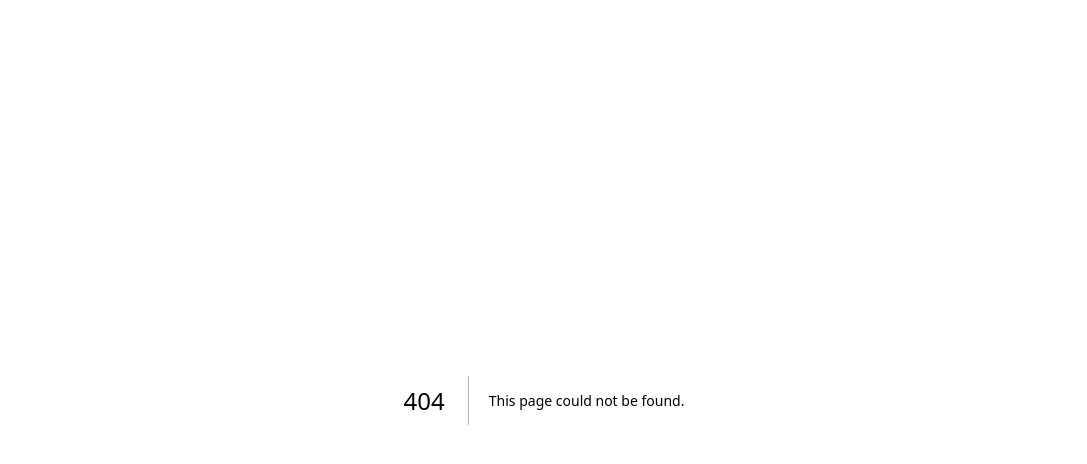
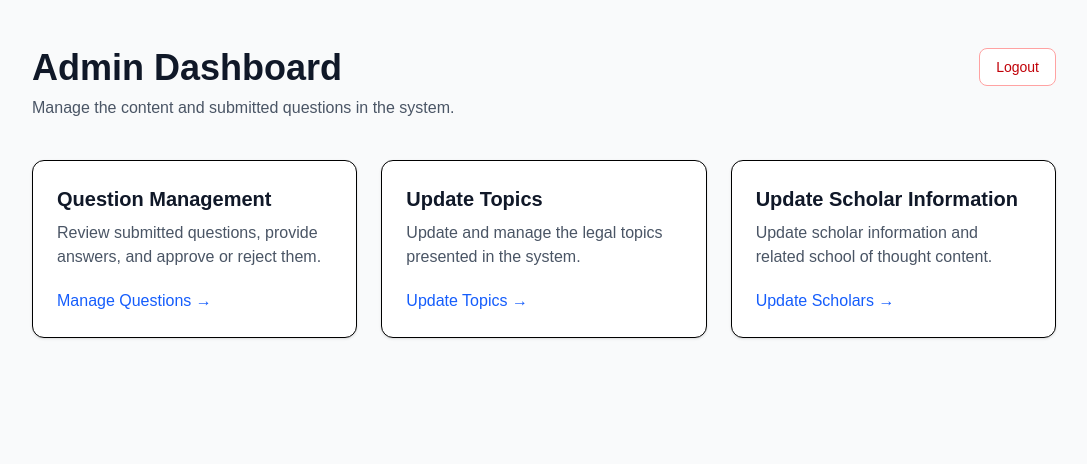
Before and after one commit to fatmakaa/fyp, a Next.js app: page /admin in a window 1280 px wide. Before the commit this address had no page. Shown: the top 464 px of the page, without its empty margins (96-1183 px from the left). Built offline with nearby package versions, Linux system fonts and the light colour scheme; no server answers.

Commit message:
adminpage

```diff
--- /dev/null
+++ b/src/app/admin/LogoutButton.tsx
@@ -0,0 +1,20 @@
+"use client";
+
+export default function LogoutButton() {
+  async function handleLogout() {
+    await fetch("/api/admin/logout", {
+      method: "POST",
+    });
+
+    window.location.href = "/admin/login";
+  }
+
+  return (
+    <button
+      onClick={handleLogout}
+      className="rounded-lg border border-red-300 bg-white px-4 py-2 text-sm font-medium text-red-700 hover:bg-gray-100"
+    >
+      Logout
+    </button>
+  );
+}
--- a/src/app/admin/login/page.tsx
+++ b/src/app/admin/login/page.tsx
@@ -25,7 +25,7 @@ export default function AdminLoginPage() {
     });
 
     if (response.ok) {
-      router.push("/admin/questions");
+      router.push("/admin");
     } else {
       setError("Invalid username or password.");
     }
--- /dev/null
+++ b/src/app/admin/page.tsx
@@ -0,0 +1,94 @@
+import { cookies } from "next/headers";
+import { redirect } from "next/navigation";
+import Link from "next/link";
+import LogoutButton from "./LogoutButton";
+
+export default async function AdminPage() {
+  const cookieStore = await cookies();
+  const session = cookieStore.get("admin_session");
+
+  if (session?.value !== process.env.ADMIN_SESSION_TOKEN) {
+    redirect("/admin/login");
+  }
+
+  return (
+    <main className="min-h-screen bg-gray-50 px-6 py-12">
+      <div className="mx-auto max-w-5xl">
+
+        <header className="mb-10 flex items-start justify-between">
+          <div>
+            <h1 className="text-4xl font-bold text-gray-900">
+              Admin Dashboard
+            </h1>
+
+            <p className="mt-2 text-gray-600">
+              Manage the content and submitted questions in the system.
+            </p>
+          </div>
+
+          <LogoutButton />
+        </header>
+
+        <section className="grid gap-6 md:grid-cols-3">
+
+          {/* Question Management */}
+          <Link
+            href="/admin/questions"
+            className="rounded-xl border bg-white p-6 shadow-sm transition hover:shadow-md"
+          >
+            <h2 className="text-xl font-semibold text-gray-900">
+              Question Management
+            </h2>
+
+            <p className="mt-2 text-gray-600">
+              Review submitted questions, provide answers, and approve or
+              reject them.
+            </p>
+
+            <span className="mt-5 inline-block font-medium text-blue-600">
+              Manage Questions →
+            </span>
+          </Link>
+
+          {/* Topic Management */}
+          <Link
+            href=""
+            className="rounded-xl border bg-white p-6 shadow-sm transition hover:shadow-md"
+          >
+            <h2 className="text-xl font-semibold text-gray-900">
+              Update Topics
+            </h2>
+
+            <p className="mt-2 text-gray-600">
+              Update and manage the legal topics presented in the system.
+            </p>
+
+            <span className="mt-5 inline-block font-medium text-blue-600">
+              Update Topics →
+            </span>
+          </Link>
+
+          {/* Scholar Management */}
+          <Link
+            href=""
+            className="rounded-xl border bg-white p-6 shadow-sm transition hover:shadow-md"
+          >
+            <h2 className="text-xl font-semibold text-gray-900">
+              Update Scholar Information
+            </h2>
+
+            <p className="mt-2 text-gray-600">
+              Update scholar information and related school of thought
+              content.
+            </p>
+
+            <span className="mt-5 inline-block font-medium text-blue-600">
+              Update Scholars →
+            </span>
+          </Link>
+
+        </section>
+      </div>
+    </main>
+  );
+}
--- a/src/app/admin/questions/page.tsx
+++ b/src/app/admin/questions/page.tsx
@@ -2,6 +2,7 @@ import { cookies } from "next/headers";
 import { redirect } from "next/navigation";
 import prisma from "@/lib/prisma";
 import QuestionActions from "./QuestionActions";
+import Link from "next/link";
 
 export default async function AdminQuestionsPage() {
   const cookieStore = await cookies();
@@ -20,6 +21,15 @@ export default async function AdminQuestionsPage() {
   return (
     <main className="min-h-screen bg-gray-50 p-8 text-gray-900">
       <div className="mx-auto max-w-5xl">
+
+
+       <Link
+                  href="/admin"
+                  className="text-sm font-medium text-gray-600 hover:text-gray-900"
+                >
+                  ← Back to Admin page
+                </Link>
+
 
         <h1 className="text-3xl font-bold">
           Submitted Questions
--- /dev/null
+++ b/src/app/api/admin/logout/route.ts
@@ -0,0 +1,9 @@
+import { cookies } from "next/headers";
+
+export async function POST() {
+  const cookieStore = await cookies();
+
+  cookieStore.delete("admin_session");
+
+  return Response.json({ success: true });
+}
--- a/src/app/page.tsx
+++ b/src/app/page.tsx
@@ -45,6 +45,8 @@ export default async function Home() {
           </p>
         </div>
       </section>
+
+
 
       {/* How it works */}
       <section className="mx-auto max-w-5xl px-8 py-12">
@@ -197,6 +199,12 @@ export default async function Home() {
         <div className="mx-auto max-w-5xl px-8 py-6 text-sm text-gray-500">
           Final Year Project — Islamic Legal Information System
         </div>
+
+        <Link  href="/page2" className="text-2xl font-semibold"  >
+        support
+
+        </Link>
+
       </footer>
 
     </main>
```
